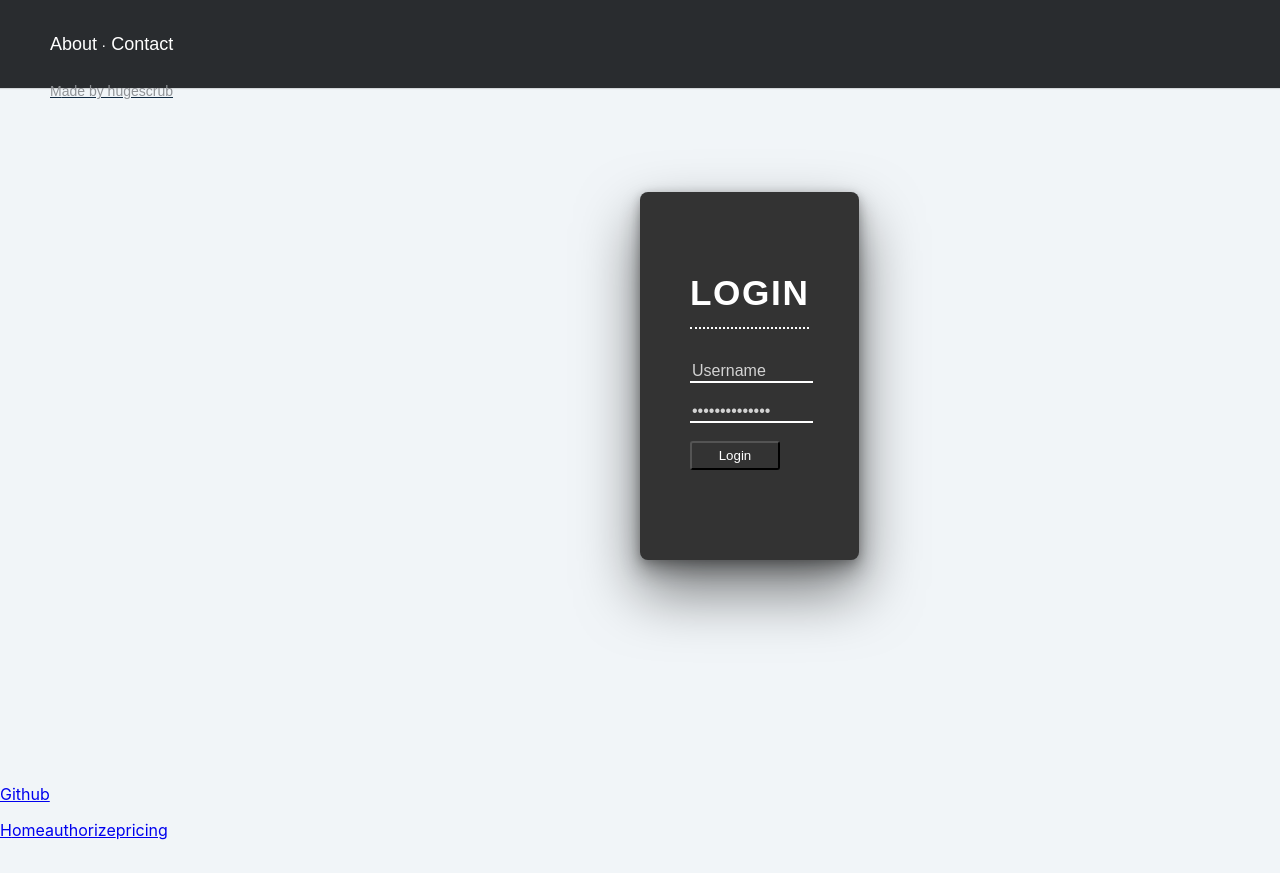
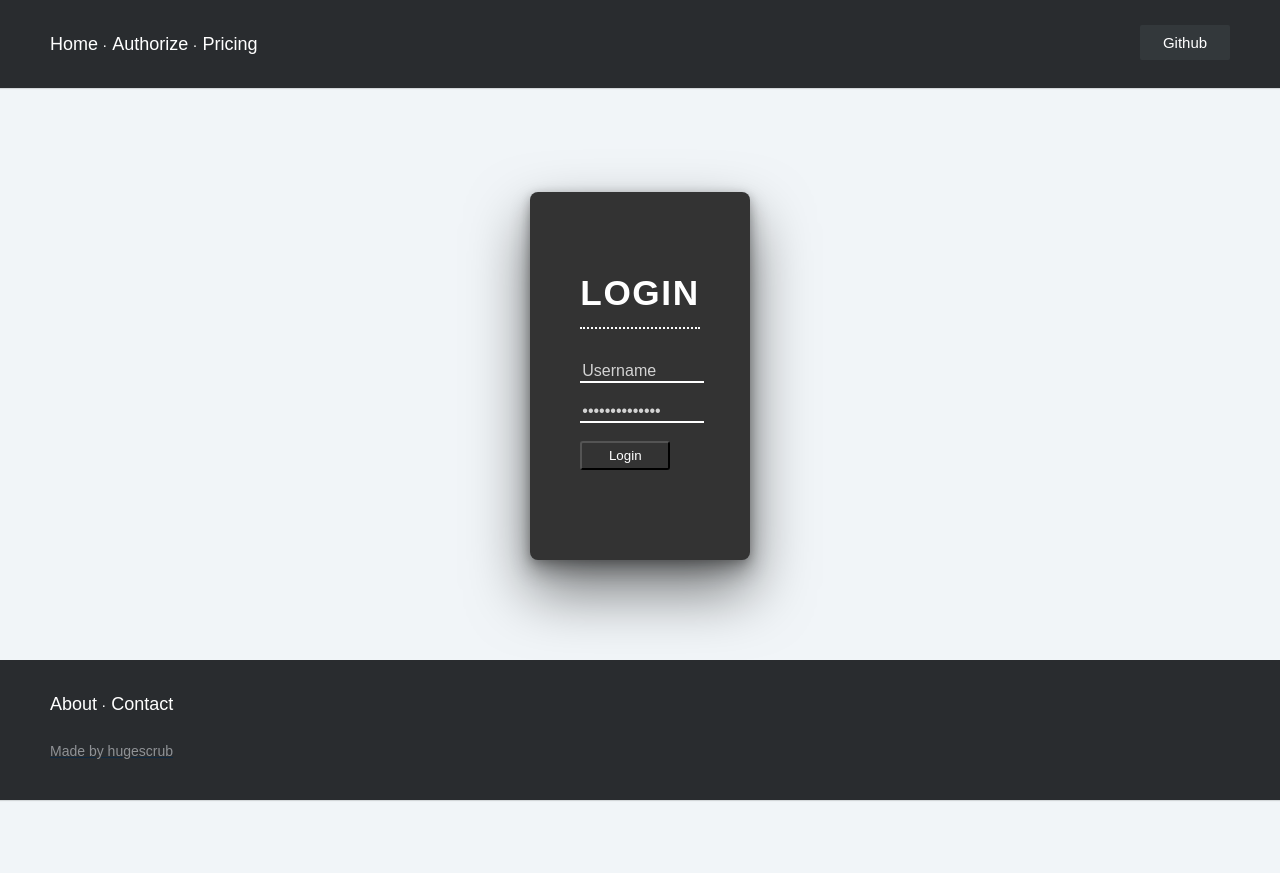
Before and after one commit to hugescrub/cafe, a React (Create React App) app in the folder client/: page /authorize in a window 1280 px wide. After the commit the page ends 800 px from the top, so only its background shows below. Built offline with nearby package versions, Linux system fonts and the light colour scheme.

Commit message:
Styles additions & fixes

```diff
--- a/client/src/components/login/Login.css
+++ b/client/src/components/login/Login.css
@@ -1,7 +1,6 @@
   .body {
     margin: 12rem;
-    margin-right: 15rem;
-    margin-left: 15rem;
+    justify-content: center;
     font-family: Assistant, sans-serif;
     display: flex;
     height: 25rem;
--- a/client/src/index.css
+++ b/client/src/index.css
@@ -132,7 +132,7 @@ p::first-letter {
   border-radius: 0.25rem;
 }
 
-footer-section {
+header-section {
   position: fixed;
   top: 0;
   left: 0;
@@ -140,6 +140,91 @@ footer-section {
   display: inline-block;
   background: #ccc;
   height: 5.5rem;
+  text-align: center;
+  font-size: 22px;
+  font-weight: 700;
+  text-decoration: underline;
+}
+
+.header-distributed {
+  background-color: #292c2f;
+  box-shadow: 0 1px 1px 0 rgba(0, 0, 0, 0.12);
+  box-sizing: border-box;
+  width: 100%;
+  text-align: left;
+  font: normal 16px sans-serif;
+  padding: 28px 50px;
+}
+
+.header-distributed .header-left p {
+  color: #8f9296;
+  font-size: 14px;
+  margin: 0;
+}
+
+.header-distributed p.header-links {
+  font-size: 18px;
+  text-transform: capitalize;
+  color: #ffffff;
+  margin: 0 0 10px;
+  transition: ease .25s;
+}
+
+.header-distributed p.header-links a {
+  display: inline-block;
+  line-height: 1.8;
+  text-decoration: none;
+  color: inherit;
+  transition: ease .25s;
+}
+
+.header-distributed .header-links a:before {
+  content: '\00a0 ·';
+  font-size: 15px;
+  left: 0;
+  color: #fff;
+  display: inline-block;
+  padding-right: 5px;
+}
+
+.header-distributed .header-links .link-1:before {
+  content: none;
+}
+
+.header-distributed .header-right {
+  float: right;
+  margin-top: 6px;
+  max-width: 180px;
+}
+
+.header-distributed .header-right a {
+  display: inline-block;
+  width: 90px;
+  height: 35px;
+  margin-top: -10px;
+  background-color: #33383b;
+  border-radius: 2px;
+  font-size: 15px;
+  color: #ffffff;
+  text-align: center;
+  line-height: 35px;
+  margin-left: 3px;
+  transition:all .25s;
+  text-decoration: none;
+}
+
+.header-distributed p.header-links a:hover {
+  text-decoration:underline;
+}
+
+footer-section {
+  bottom: 0;
+  left: 0;
+  width: 100%;
+  margin-top: 50px;
+  display: inline-block;
+  background: #ccc;
+  height: auto;
   text-align: center;
   font-size: 22px;
   font-weight: 700;
@@ -195,23 +280,6 @@ footer-section {
   float: right;
   margin-top: 6px;
   max-width: 180px;
-}
-
-.footer-distributed .footer-right a {
-  display: inline-block;
-  width: 90px;
-  height: 35px;
-  margin-top: -10px;
-  background-color: #33383b;
-  border-radius: 2px;
-  font-size: 15px;
-  color: #ffffff;
-  text-align: center;
-  line-height: 35px;
-  margin-left: 3px;
-  transition:all .25s;
-  text-decoration: none;
-  font: sans-serif;
 }
 
 .footer-distributed p.footer-links a:hover {
@@ -339,3 +407,156 @@ footer-section {
 .menu-section-wrapper {
   margin-top: 2rem;
 }
+
+.admin-photo {
+  height: 40px;
+  width: 100%;
+  border-radius: 0.25rem;
+  display: block;
+}
+
+.admin-photo:hover {
+  height: 100px;
+  width: 100%;
+  border: 0.25rem solid hsl(362, 78%, 62%);
+}
+
+@import url('https://fonts.googleapis.com/css?family=Montserrat:400,800|Poppins&display=swap');
+.cards > *{
+  margin: 0;
+  padding: 0;
+  box-sizing: border-box;
+  font-family: 'Montserrat',sans-serif;
+}
+
+.cards{
+  max-width: 1100px;
+  margin-top: 150px;
+  margin-left: auto;
+  margin-right: auto;
+  margin-bottom: auto;
+  text-align: center;
+  padding: 30px;
+}
+
+.cards h2 {
+  margin-bottom: 15px;
+}
+
+.cards h2.header{
+  font-size: 40px;
+  margin: 0 0 30px 0;
+  text-transform: uppercase;
+  letter-spacing: 1px;
+}
+
+.cards-footer {
+  position: fixed;
+  bottom: 0;
+  left: 0;
+  width: 100%;
+}
+
+.cards-par {
+  height: 120px;
+  text-transform: none;
+  letter-spacing: 0.7px;
+}
+
+.services{
+  display: flex;
+  align-items: center;
+}
+
+.content{
+  display: flex;
+  flex-wrap: wrap;
+  flex: 1;
+  margin: 20px;
+  padding: 20px;
+  border: 2px solid black;
+  border-radius: 4px;
+  transition: all .3s ease;
+}
+
+.content p{
+  color: black;
+}
+
+.content p:hover{
+  color: white;
+}
+
+.content > *{
+  flex: 1 1 100%;
+}
+
+.content:hover{
+  color: white;
+}
+
+.content:hover a{
+  border-color: white;
+  background: white;
+}
+
+.content-1:hover{
+  border-color: #333;
+  background: #333;
+}
+.content-1:hover p{
+  color: white;
+}
+.content-1:hover a{
+  color: #333;
+}
+.content-2:hover{
+  border-color: #333;
+  background: #333;
+}
+.content-2:hover p{
+  color: white;
+}
+.content-2:hover a{
+  color: #333;
+}
+.content-3:hover{
+  border-color: #333;
+  background: #333;
+}
+.content-3:hover p{
+  color: white;
+}
+.content-3:hover a{
+  color: #333;
+}
+.content h2{
+  font-size: 25px;
+  margin: 16px 0;
+  letter-spacing: 1px;
+  text-transform: uppercase;
+}
+.content p{
+  font-size: 17px;
+  font-family: 'Poppins',sans-serif;
+}
+.content a{
+  margin: 22px 0;
+  background: black;
+  color: white;
+  text-decoration: none;
+  text-transform: uppercase;
+  border: 1px solid black;
+  padding: 15px 0;
+  border-radius: 25px;
+  transition: .3s ease;
+}
+.content a:hover{
+  border-radius: 4px;
+}
+@media (max-width: 900px) {
+  .services{
+    display: flex;
+    flex-direction: column;
+  }
+}
```
